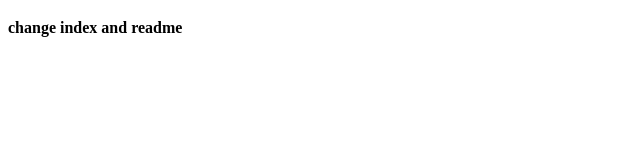
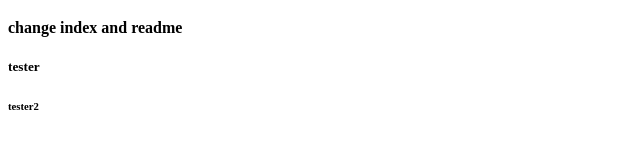
Before and after one commit to yejin1029/OSS_5, a plain HTML site: page index.html in a window 1280 px wide. Shown: the part 138-286 px from the top of the page, 0-640 px from the left. Drawn offline with Linux system fonts and the light colour scheme.

Commit message:
Revert "Revert "Tester2""

```diff
--- a/index.html
+++ b/index.html
@@ -8,5 +8,8 @@
         <h2>Hello World</h2>
         <h3>third commit</h3>
         <h4>change index and readme</h4>
+        <h5>tester</h5>
+
+        <h6>tester2</h6>
     </body>
 </html>
```
